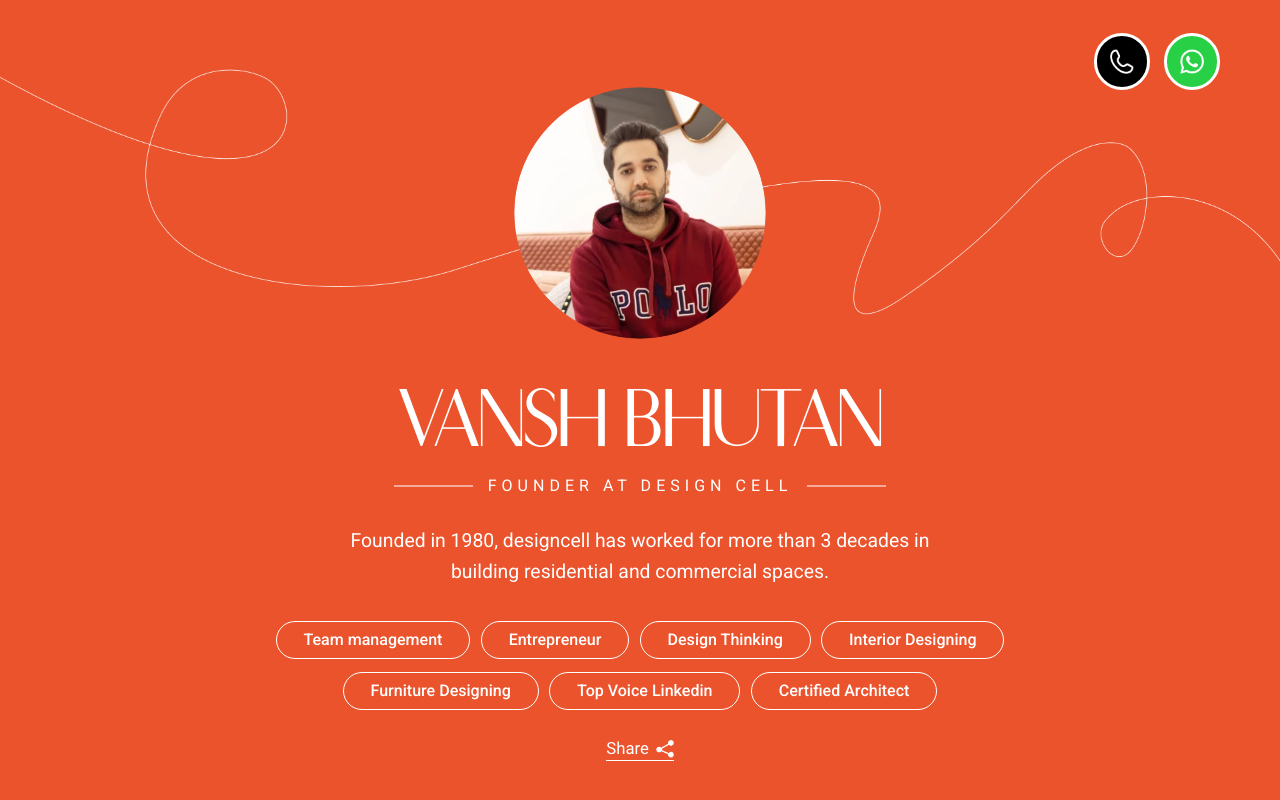
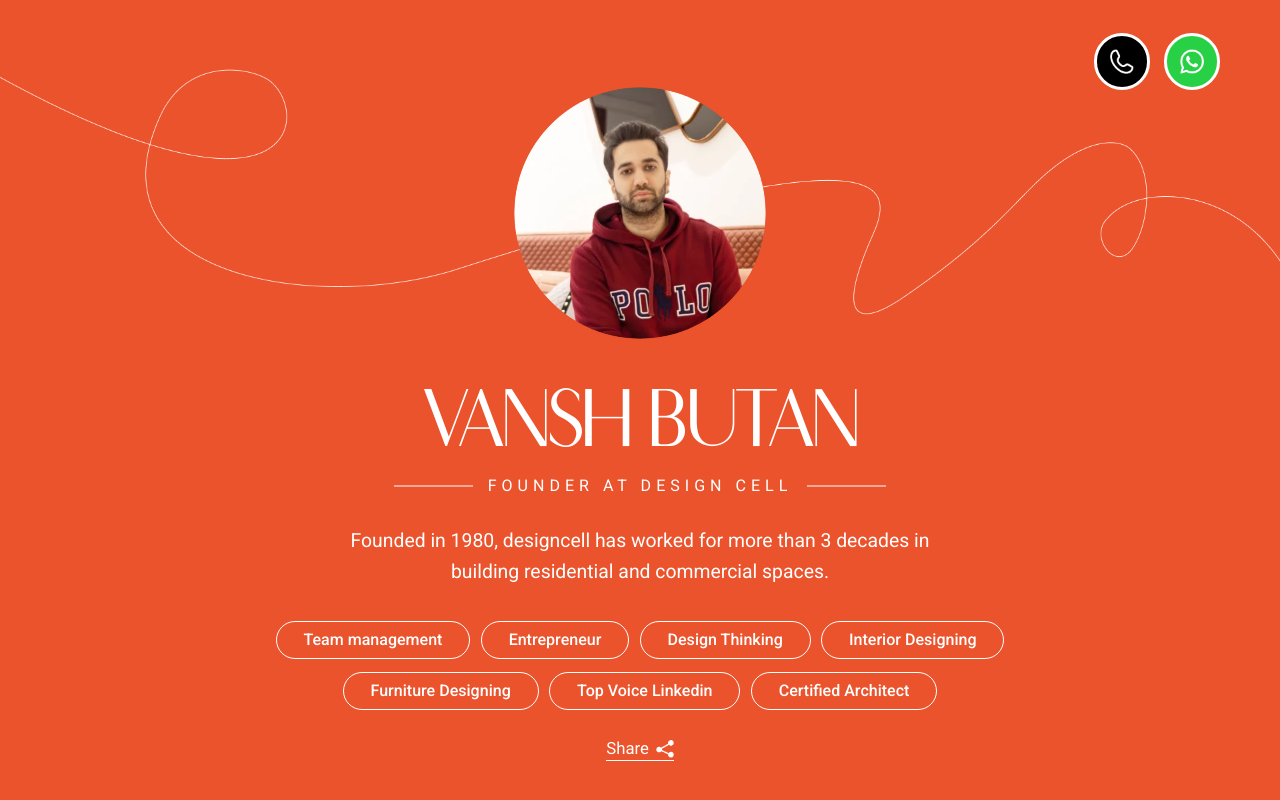
Before and after one commit to HasiburRahman-hr11/dc-ecard-react-app, a React (Create React App) app: page / in a window 1280 px wide. Shown: the top 800 px of the page. Built offline with nearby package versions, Linux system fonts and the light colour scheme.

Commit message:
Title and menifest

```diff
--- a/public/index.html
+++ b/public/index.html
@@ -24,7 +24,7 @@
       work correctly both with client-side routing and a non-root public URL.
       Learn how to configure a non-root public URL by running `npm run build`.
     -->
-    <title>React App</title>
+    <title>Vansh Butan</title>
   </head>
   <body>
     <noscript>You need to enable JavaScript to run this app.</noscript>
--- a/src/Components/HeroSection/HeroSection.jsx
+++ b/src/Components/HeroSection/HeroSection.jsx
@@ -36,7 +36,7 @@ const HeroSection = () => {
                 className="w-full object-cover h-auto"
               />
             </div>
-            <h1 className="uppercase">Vansh Bhutan</h1>
+            <h1 className="uppercase">Vansh Butan</h1>
             <p className="hero-sub w-max mx-auto uppercase relative">
               Founder at Design cell
             </p>
```
Also changed, not shown: public/manifest.json (added).
